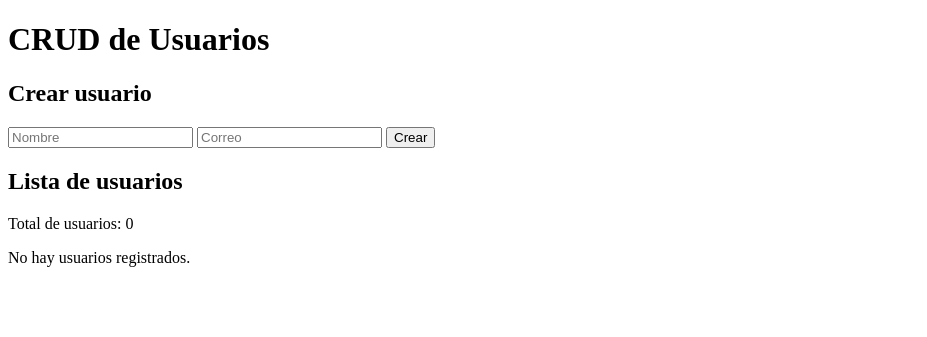
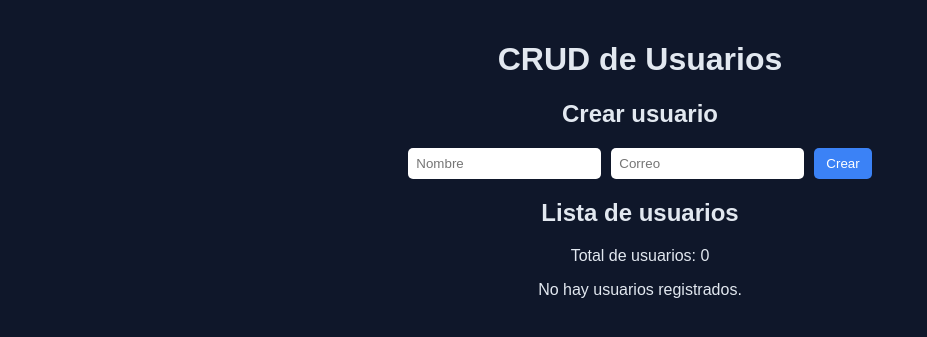
Before and after one commit to nilfredb/control_de_versiones, a Flask app: page / in a window 1280 px wide. Shown: the top 337 px of the page, without its empty margins (0-927 px from the left). Run offline with Flask 3, Linux system fonts and the light colour scheme.

Commit message:
style: improve UI with dark theme

```diff
--- a/templates/index.html
+++ b/templates/index.html
@@ -4,8 +4,103 @@
     <meta charset="UTF-8">
     <meta name="viewport" content="width=device-width, initial-scale=1.0">
     <title>CRUD de Usuarios</title>
+
+    <style>
+        body {
+            font-family: Arial, sans-serif;
+            background-color: #0f172a;
+            color: #e2e8f0;
+            margin: 0;
+            padding: 20px;
+        }
+
+        h1, h2 {
+            text-align: center;
+        }
+
+        form {
+            display: flex;
+            justify-content: center;
+            gap: 10px;
+            margin-bottom: 20px;
+        }
+
+        input {
+            padding: 8px;
+            border-radius: 5px;
+            border: none;
+            outline: none;
+        }
+
+        button {
+            padding: 8px 12px;
+            border-radius: 5px;
+            border: none;
+            background-color: #3b82f6;
+            color: white;
+            cursor: pointer;
+        }
+
+        button:hover {
+            background-color: #2563eb;
+        }
+
+        table {
+            width: 100%;
+            border-collapse: collapse;
+            background-color: #1e293b;
+        }
+
+        th, td {
+            padding: 10px;
+            text-align: center;
+        }
+
+        th {
+            background-color: #334155;
+        }
+
+        tr:nth-child(even) {
+            background-color: #1e293b;
+        }
+
+        tr:nth-child(odd) {
+            background-color: #0f172a;
+        }
+
+        a {
+            color: #f87171;
+            text-decoration: none;
+            margin-left: 10px;
+        }
+
+        a:hover {
+            text-decoration: underline;
+        }
+
+        ul {
+            list-style: none;
+            text-align: center;
+            padding: 0;
+        }
+
+        li {
+            background-color: #22c55e;
+            color: black;
+            margin: 5px auto;
+            padding: 8px;
+            width: fit-content;
+            border-radius: 5px;
+        }
+
+        p {
+            text-align: center;
+        }
+    </style>
 </head>
+
 <body>
+
     <h1>CRUD de Usuarios</h1>
 
     {% with messages = get_flashed_messages() %}
@@ -30,7 +125,7 @@
     <p>Total de usuarios: {{ usuarios|length }}</p>
 
     {% if usuarios %}
-    <table border="1">
+    <table>
         <tr>
             <th>ID</th>
             <th>Nombre</th>
@@ -62,5 +157,6 @@
     {% else %}
     <p>No hay usuarios registrados.</p>
     {% endif %}
+
 </body>
 </html>
```
